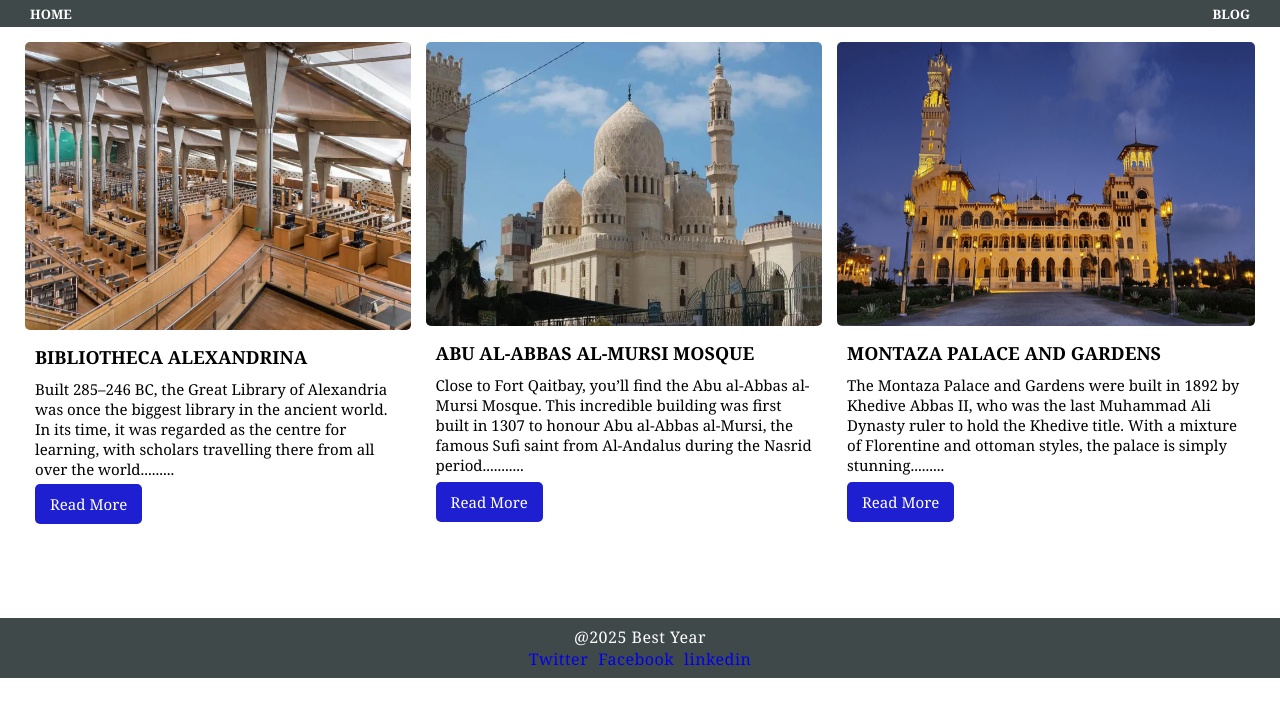
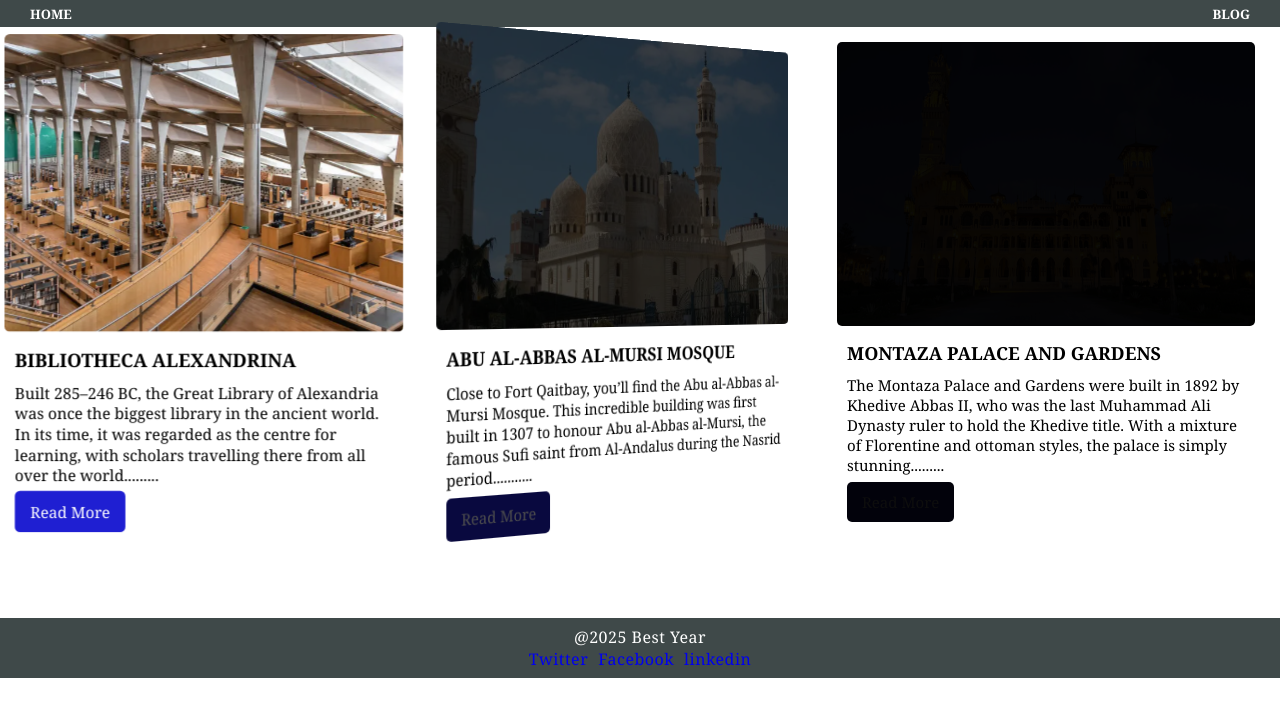
Before and after one commit to abdomohamed911/origin, a plain HTML site: page index.html in a window 1280 px wide. In both pictures the pointer is over the element 217 px from the left and 334 px from the top of the page. Shown: the part 56-772 px from the top of the page. Drawn offline with Linux system fonts and the light colour scheme.

Commit message:
Update blog.css

```diff
--- a/css/blog.css
+++ b/css/blog.css
@@ -6,6 +6,38 @@
     justify-content: space-between;
     position: relative;
     bottom: 10px;
+    transform-style: preserve-3d;
+    transform: perspective(1550px);
+}
+
+.cards .post1, .post2, .post3{
+    transition: .5s;
+    filter: brightness(0.05);
+}
+
+.cards .post1:hover, .post2:hover, .post3:hover{
+    filter: brightness(1);
+    transform: translatez(50px);
+}
+
+.cards .post1:hover + *{
+    filter: brightness(0.3);
+    transform: translateZ(25px) rotateY(30deg);
+}
+
+.cards .post2:hover + *{
+    filter: brightness(0.3);
+    transform: translateZ(25px) rotateY(30deg);
+}
+
+.cards .post1:has(+ *:hover){
+    filter: brightness(0.3);
+    transform: translateZ(25px) rotateY(-30deg);
+}
+
+.cards .post2:has(+ *:hover){
+    filter: brightness(0.3);
+    transform: translateZ(25px) rotateY(-30deg);
 }
 
 <!--post1-->
```
